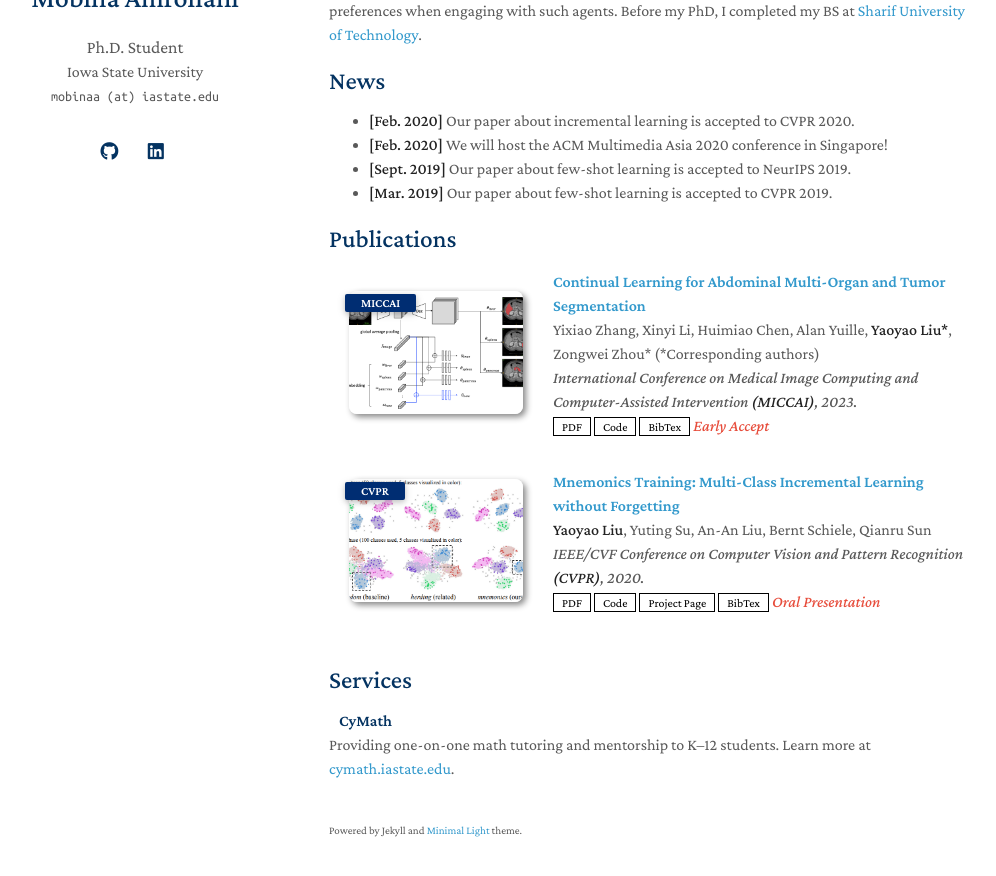
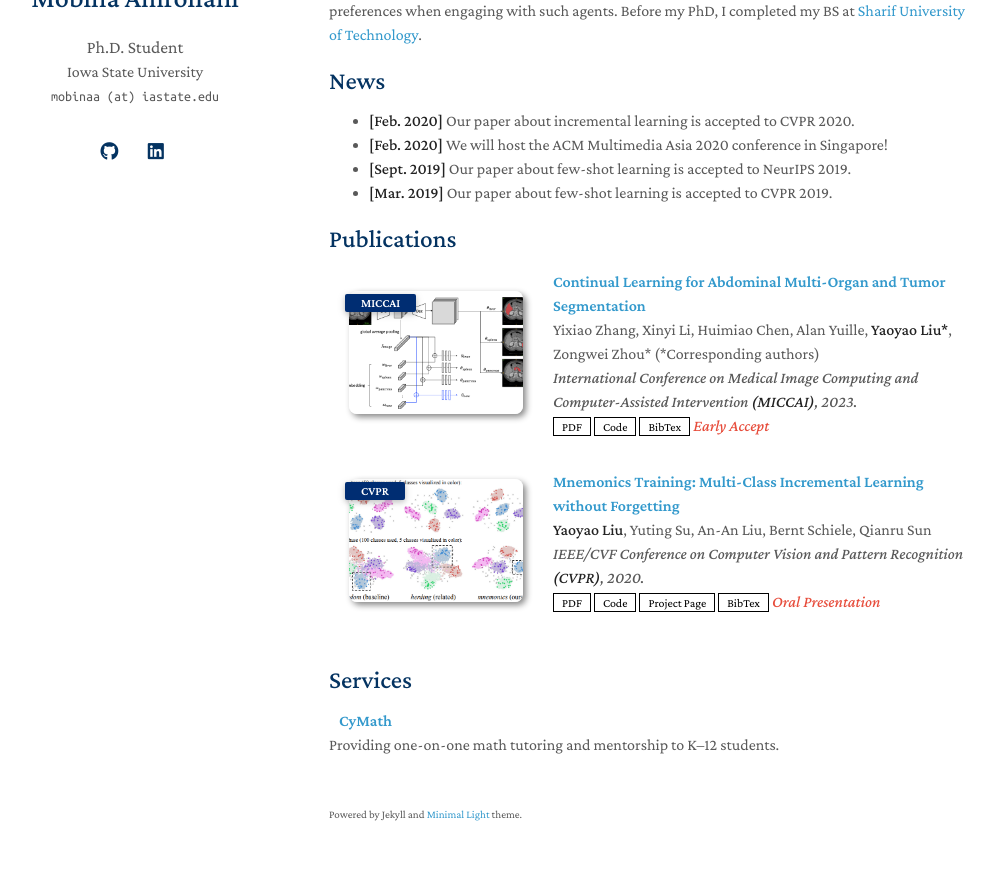
Before and after one commit to mobinaamrollahi/mobinaamrollahi.github.io, a Jekyll site: the page built from index.md, in a window 1280 px wide and 1117 px high, cut to the strip 206-1082 px from the top of the window. Shown: the whole strip, without its empty margins (141-1137 px from the left). Built offline with Jekyll 4.4.1, drawn with Linux system fonts in a browser that asks for light colours; a style sheet for code colours, icons or effects is not loaded; our own code applies the rules of GitHub Pages for plain Markdown files.

Commit message:
Update services.md

```diff
--- a/_includes/services.md
+++ b/_includes/services.md
@@ -1,10 +1,10 @@
 ## Services
 
-<h4 id="cymath" style="margin:0 10px 0;">CyMath</h4>
-<p style="margin:0 0 12px;">
+<h4 id="cymath" style="margin:0 10px 0;">
+  <a href="https://cymath.iastate.edu/" target="_blank" rel="noopener">CyMath</a>
+</h4>
+<p style="margin:0 0 20px;">
   Providing one-on-one math tutoring and mentorship to K–12 students.
-  Learn more at
-  <a href="https://cymath.iastate.edu/" target="_blank" rel="noopener">cymath.iastate.edu</a>.
 </p>
 <!--
 <h4 style="margin:0 10px 0;">Conference Reviewers</h4>
```
